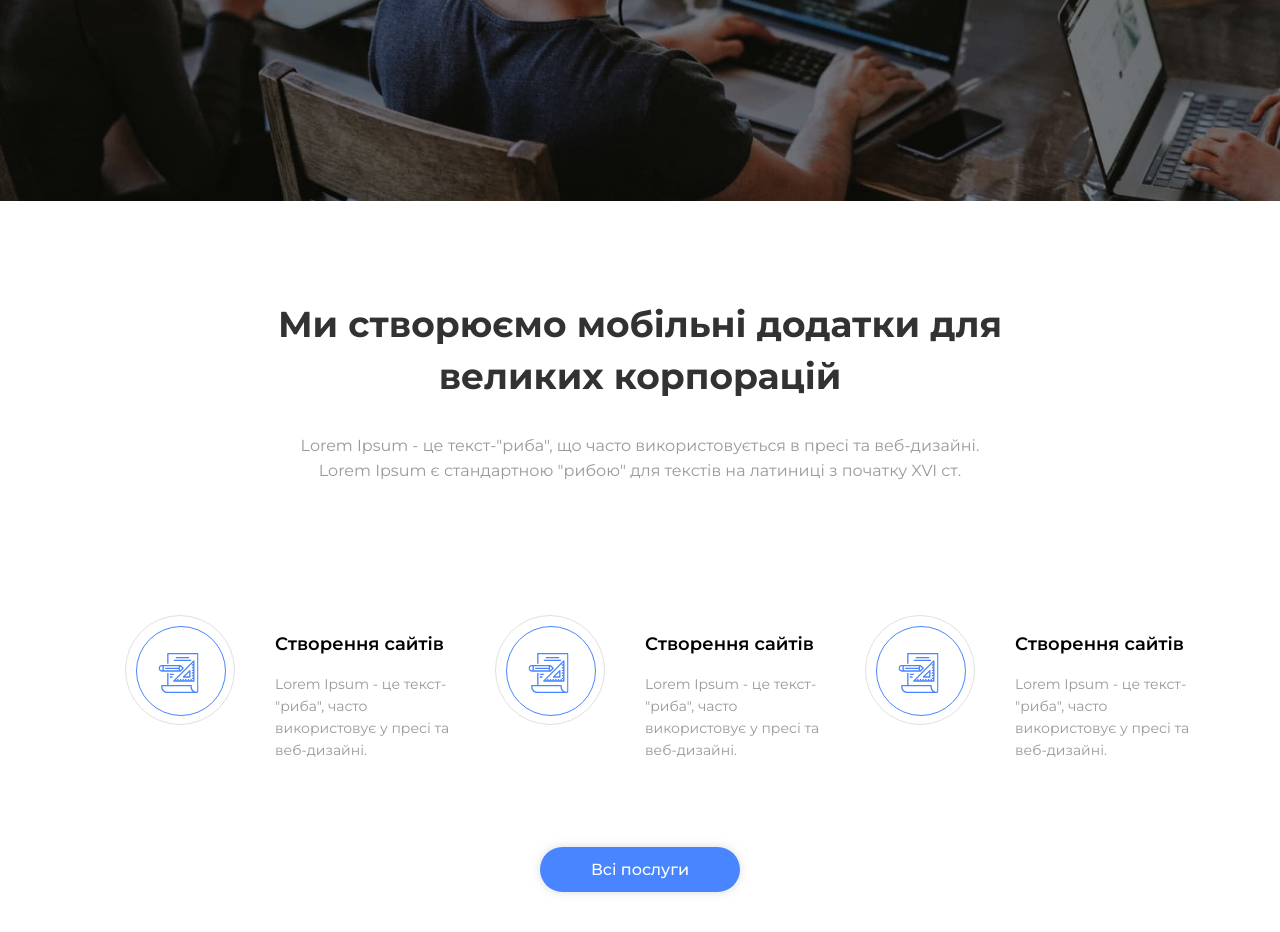
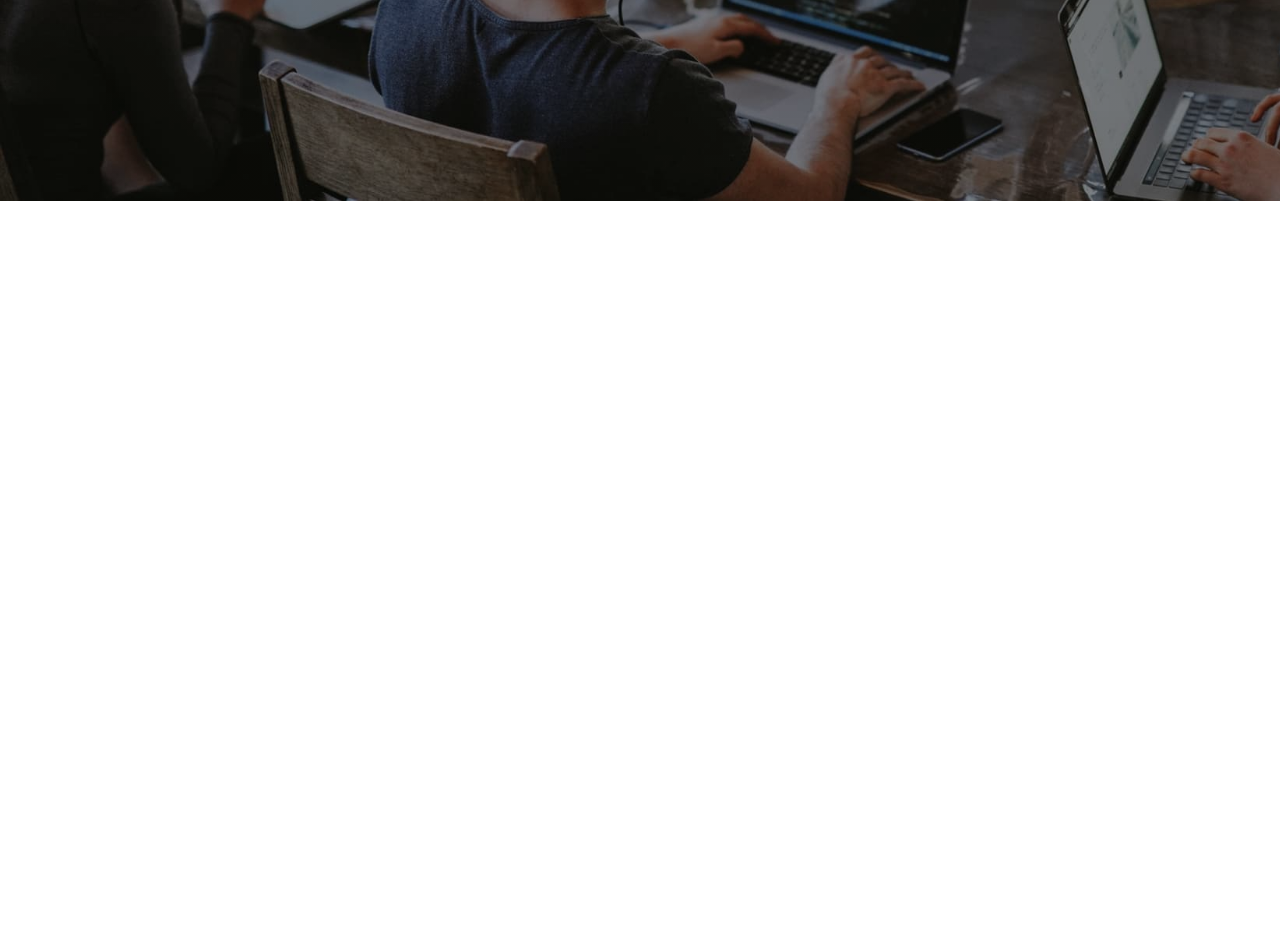
Before and after one commit to LidiiaPopadiuk/IT_studia, a plain HTML site: page index.html in a window 1280 px wide. Shown: the part 500-1432 px from the top of the page. After the commit the page ends 800 px from the top, so only its background shows below. Drawn offline with nearby package versions, Linux system fonts and the light colour scheme.

Commit message:
feat:change html

```diff
--- a/index.html
+++ b/index.html
@@ -65,7 +65,7 @@
                 <button class="hero__btn">Наші проекти</button>
             </div>
         </section>
-      <section class="benefits">
+      <!-- <section class="benefits">
         <div class="container">
           <h2 class="benefits__title">
             Ми створюємо мобільні додатки для <br />великих корпорацій
@@ -142,7 +142,7 @@
             <button class="benefits__btn">Всі послуги</button>
           </div>
         </div>
-      </section>
+      </section> -->
     </main>
     <script src="https://unpkg.com/aos@2.3.1/dist/aos.js"></script>
     <script src="https://kit.fontawesome.com/a467e6a069.js" crossorigin="anonymous"></script>
```
